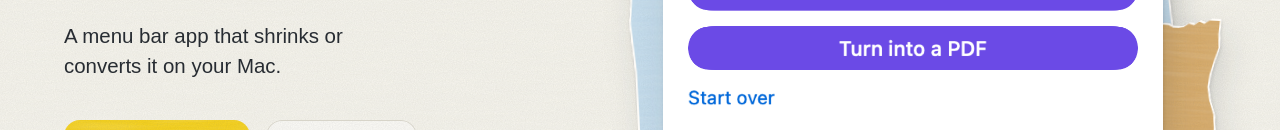
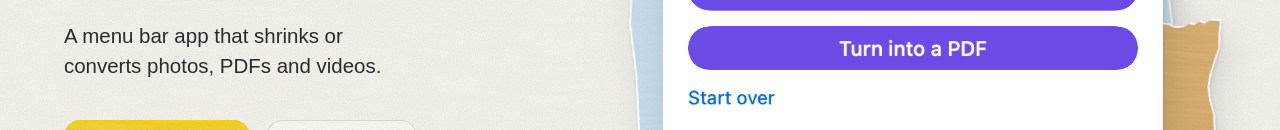
Before and after one commit to HoruScodes/morph, a plain HTML site: page site/index.html in a window 1280 px wide. Shown: the part 483-613 px from the top of the page. Drawn offline with Linux system fonts and the light colour scheme; a web font is replaced by a local one.

Commit message:
Name the file kinds in the hero line
Co-Authored-By: Claude Fable 5.2 <noreply@anthropic.com>

```diff
--- a/site/index.html
+++ b/site/index.html
@@ -28,7 +28,7 @@
   <div class="container">
     <div>
       <h1>Feed Morph the file that won’t behave.</h1>
-      <p class="lead">A menu bar app that shrinks or converts it on your Mac.</p>
+      <p class="lead">A menu bar app that shrinks or converts photos, PDFs and videos.</p>
       <div class="actions">
         <a class="btn btn--primary" href="download/Morph.zip" download>Download for Mac</a>
         <a class="btn" href="#film">Watch it work</a>
```
